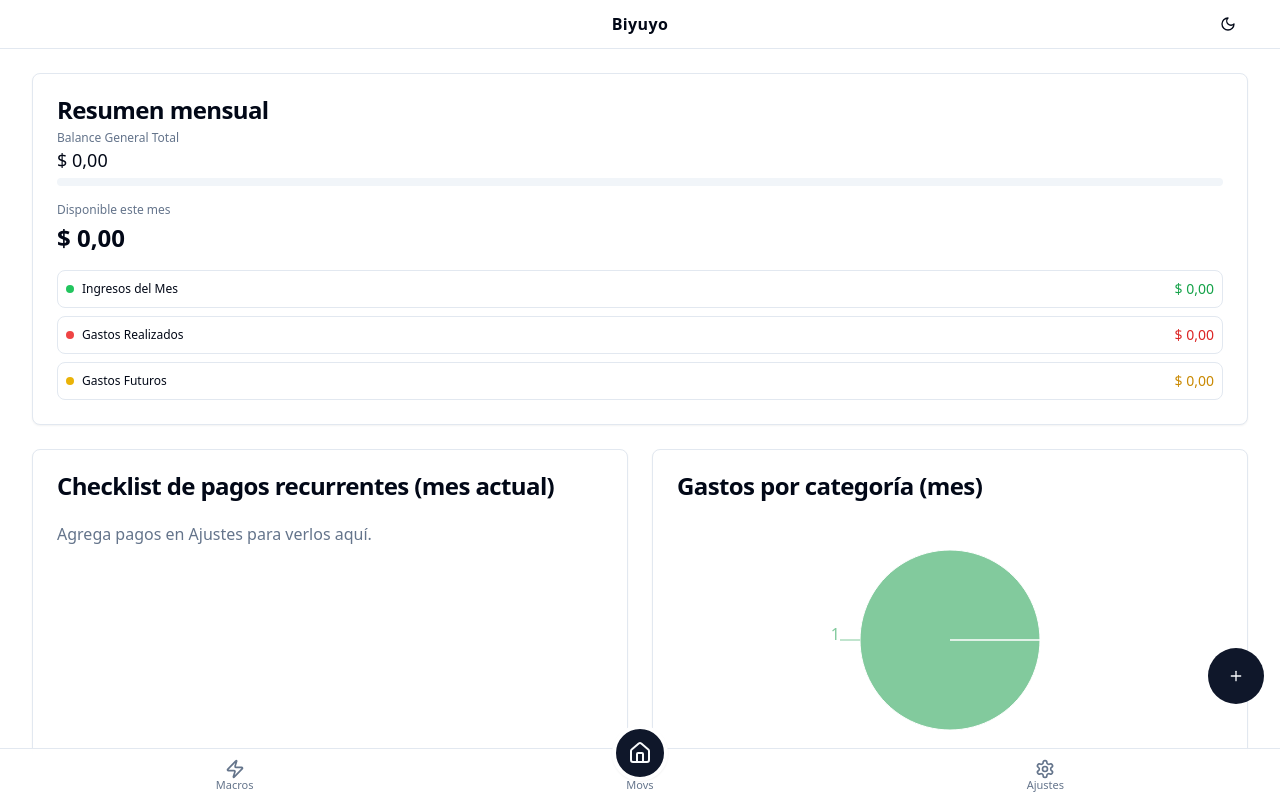
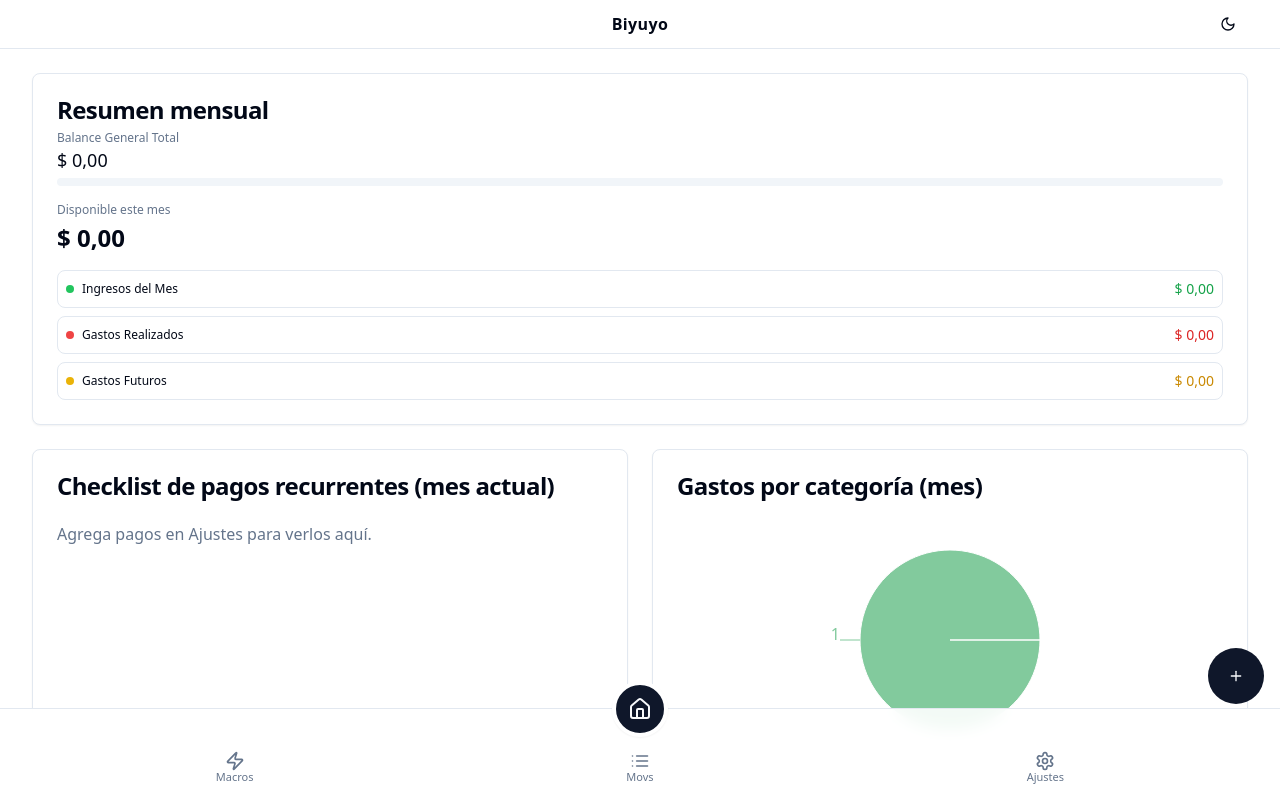
Before and after one commit to torrober/Biyuyo, a React (Vite) app: page / in a window 1280 px wide. Shown: the top 800 px of the page. Built offline with nearby package versions, Linux system fonts and the light colour scheme.

Commit message:
Adjust bottom navigation bar
Center and style the "Home" button in the bottom navigation bar to protrude, ensuring no overlap with other icons.

```diff
--- a/src/App.tsx
+++ b/src/App.tsx
@@ -83,14 +83,14 @@ const App = () => (
               </Popover>
             </div>
             <footer className="fixed bottom-0 inset-x-0 z-50 bg-background/90 backdrop-blur border-t">
-              <nav className="container relative">
+              <nav className="container relative pt-8 pb-2">
                 {/* Botón de inicio central */}
-                <div className="absolute left-1/2 -translate-x-1/2 -top-6 z-10">
+                <div className="pointer-events-none absolute left-1/2 -translate-x-1/2 -top-7 z-20">
                   <NavLink
                     to="/"
                     end
                     className={({ isActive }) =>
-                      `flex items-center justify-center w-14 h-14
+                      `pointer-events-auto flex items-center justify-center w-14 h-14
                       rounded-full border-4 border-background shadow-sm
                       ${isActive ? 'bg-primary text-primary-foreground' : 'bg-muted text-muted-foreground'}`
                     }
```
